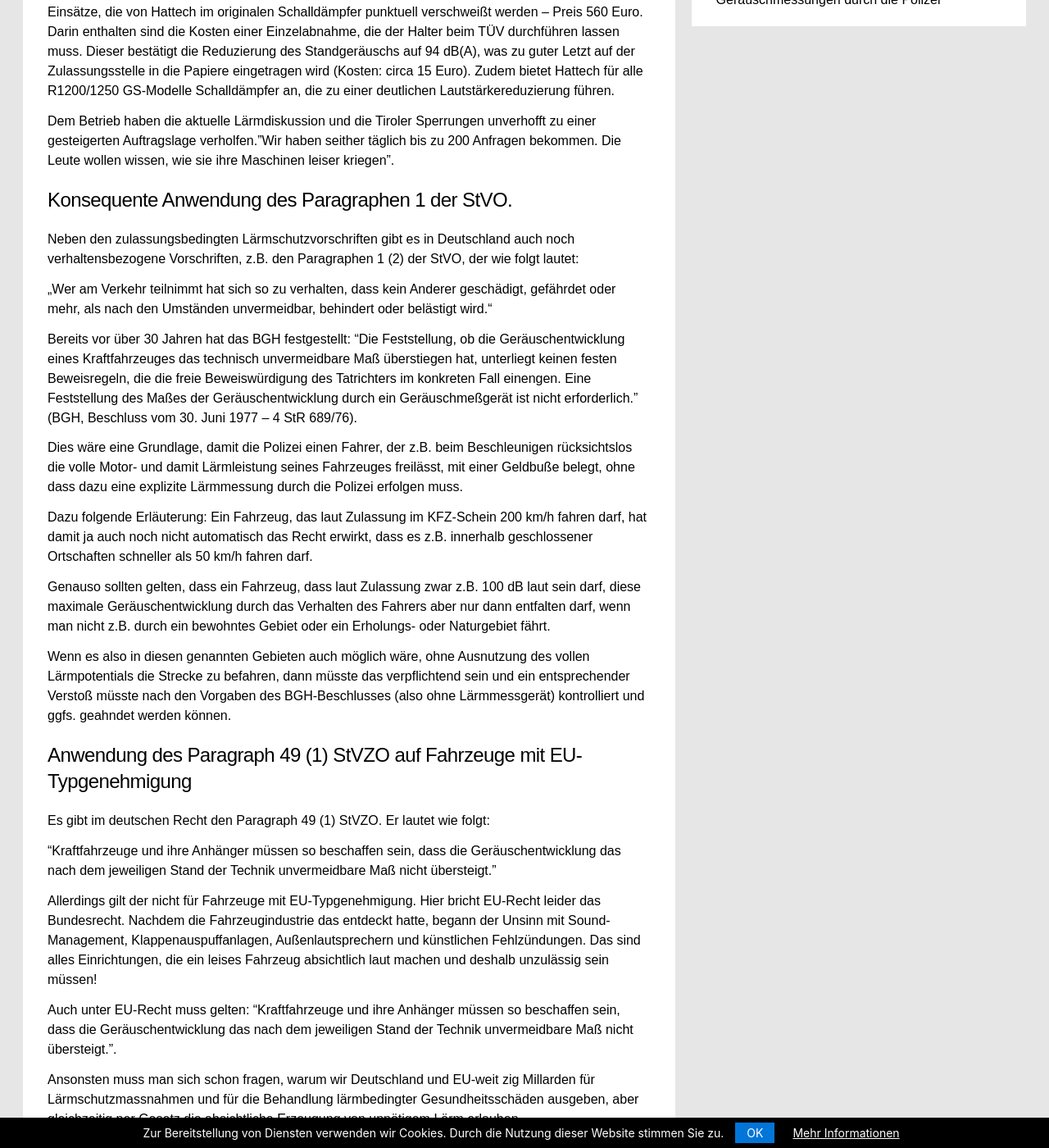
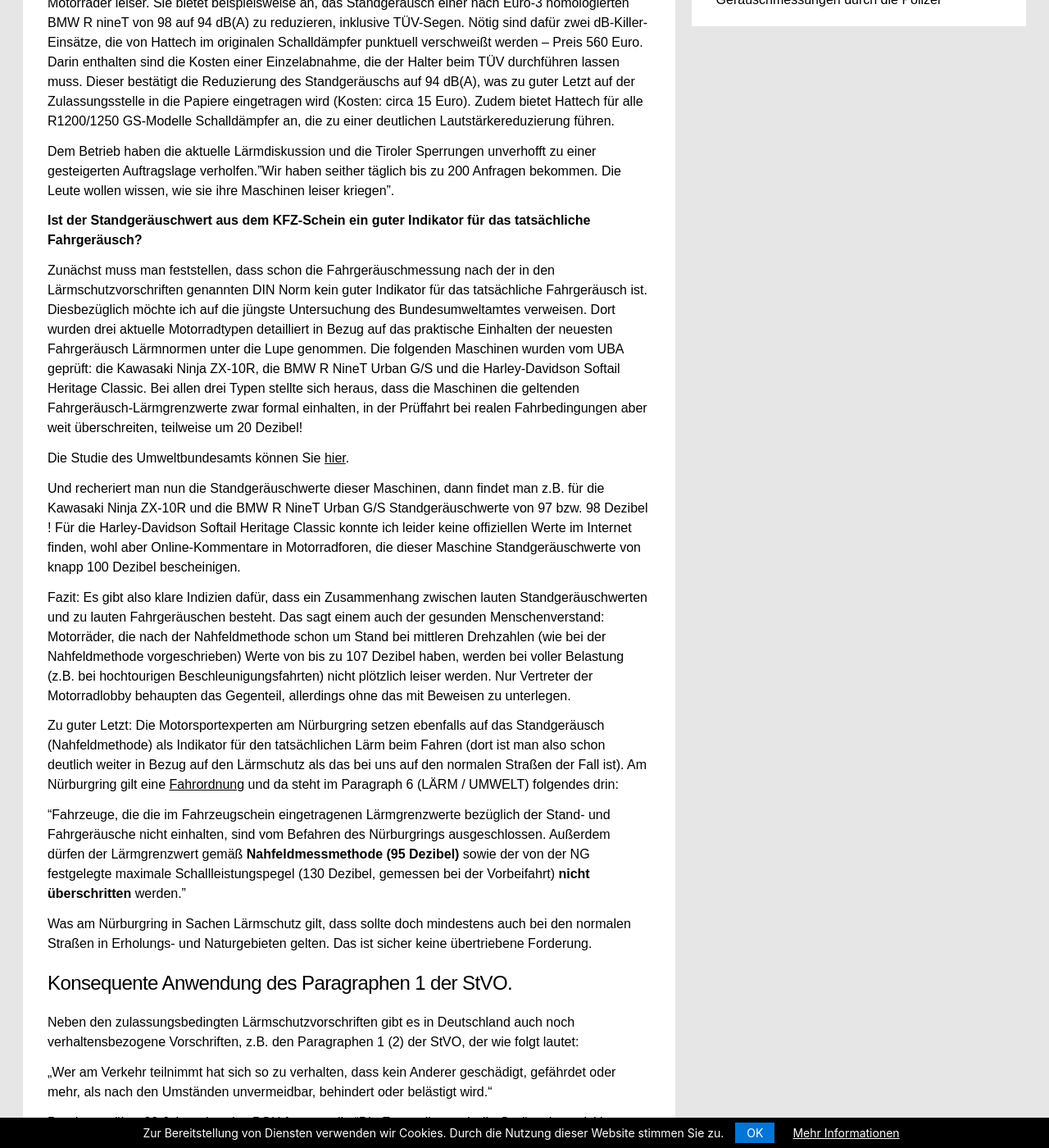
Before and after one commit to rettet-die-stille/rettet-die-stille.github.io, a Jekyll site: the page built from _posts/2020-08-03-was-gegen-motorradlaerm-helfen-wuerde-und-was-nicht.md, in a window 1280 px wide and 1400 px high, scrolled down 2507 px. Shown: the whole window at 82% size. Built offline with Jekyll 4.4.1, drawn with Linux system fonts in a browser that asks for light colours; some of the changed text lies outside the part shown.

Commit message:
Update 2020-08-03-was-gegen-motorradlaerm-helfen-wuerde-und-was-nicht.md

```diff
--- a/_posts/2020-08-03-was-gegen-motorradlaerm-helfen-wuerde-und-was-nicht.md
+++ b/_posts/2020-08-03-was-gegen-motorradlaerm-helfen-wuerde-und-was-nicht.md
@@ -41,6 +41,8 @@ Man würde festlegen, dass alle Fahrzeuge (übrigens Motorräder und Sportwagen
 * Die 80-90 % Biker, die heute schon leise fahren, werden diese Regelung gerne unterstützen. Ergo: die 10 bis 20% extralauten Radau-Fahrer stehen plötzlich alleine auf dem Feld.
 * Das Tiroler Modell wirkt zudem auch an den Straßen, an denen keine lautstärkebedingte Sperrung eingerichtet wird. Einfach deshalb, weil alle, die z.B. in Tirol fahren wollen, ihre Motorräder umrüsten und den neuen Wert eintragen lassen. Und ist das Motorrad einmal auf leiser umgebaut, dann ist es natürlich auf allen Straßen leiser. Und die Polizei kontrolliert die Einhaltung des neuen Lärmwerts anhand des geänderten Eintrags im Fahrzeugschein.
 
+**Man kann Fahrverbote nach dem Tiroler Modell legal umgehen**
+
  Im Internet wird seit Einführung des Tiroler Modells in Österreich jetzt nicht mehr nur beschrieben, wie Maschinen lauter gemacht werden können, sondern z.B.
  <span style="text-decoration: underline;">[in diesem Artikel der Motorradpresse](https://www.motorradonline.de/ratgeber/laermfahrverbot-oesterreich-tirol-betroffene-modelle/ ){:target="_blank"}</span> wird  erklärt, wie man Maschinen <b>leiser</b> bekommt,
 
@@ -49,6 +51,22 @@ Hinter dem Link findet man mit etwas Scrollen das nachfolgendes Zitat:
 "Die einschließlich Chef Hubert Sommer aus nur sechs Mitarbeitern bestehende Firma macht Motorräder leiser. Sie bietet beispielsweise an, das Standgeräusch einer nach Euro-3 homologierten BMW R nineT von 98 auf 94 dB(A) zu reduzieren, inklusive TÜV-Segen. Nötig sind dafür zwei dB-Killer-Einsätze, die von Hattech im originalen Schalldämpfer punktuell verschweißt werden – Preis 560 Euro. Darin enthalten sind die Kosten einer Einzelabnahme, die der Halter beim TÜV durchführen lassen muss. Dieser bestätigt die Reduzierung des Standgeräuschs auf 94 dB(A), was zu guter Letzt auf der Zulassungsstelle in die Papiere eingetragen wird (Kosten: circa 15 Euro). Zudem bietet Hattech für alle R1200/1250 GS-Modelle Schalldämpfer an, die zu einer deutlichen Lautstärkereduzierung führen.
 
 Dem Betrieb haben die aktuelle Lärmdiskussion und die Tiroler Sperrungen unverhofft zu einer gesteigerten Auftragslage verholfen."Wir haben seither täglich bis zu 200 Anfragen bekommen. Die Leute wollen wissen, wie sie ihre Maschinen leiser kriegen".
+
+**Ist der Standgeräuschwert aus dem KFZ-Schein ein guter Indikator für das tatsächliche Fahrgeräusch?**
+
+Zunächst muss man feststellen, dass schon die Fahrgeräuschmessung nach der in den Lärmschutzvorschriften genannten DIN Norm kein guter Indikator für das tatsächliche Fahrgeräusch ist. Diesbezüglich möchte ich auf die jüngste Untersuchung des Bundesumweltamtes verweisen. Dort wurden drei aktuelle Motorradtypen detailliert in Bezug auf das praktische Einhalten der neuesten Fahrgeräusch Lärmnormen unter die Lupe genommen. Die folgenden Maschinen wurden vom UBA geprüft: die Kawasaki Ninja ZX-10R, die BMW R NineT Urban G/S und die Harley-Davidson Softail Heritage Classic. Bei allen drei Typen stellte sich heraus, dass die Maschinen die geltenden Fahrgeräusch-Lärmgrenzwerte zwar formal einhalten, in der Prüffahrt bei realen Fahrbedingungen aber weit überschreiten, teilweise um 20 Dezibel!
+
+Die Studie des Umweltbundesamts können Sie <span style="text-decoration: underline;">[hier](https://www.umweltbundesamt.de/sites/default/files/medien/479/publikationen/texte_161-2020_ueberpruefung_der_geraeuschemissionen_von_motorraedern_im_realen_verkehr.pdf)</span>.
+
+Und recheriert man nun die Standgeräuschwerte dieser Maschinen, dann findet man z.B. für die Kawasaki Ninja ZX-10R und die BMW R NineT Urban G/S Standgeräuschwerte von 97 bzw. 98 Dezibel ! Für die Harley-Davidson Softail Heritage Classic konnte ich leider keine offiziellen Werte im Internet finden, wohl aber Online-Kommentare in Motorradforen, die dieser Maschine Standgeräuschwerte von knapp 100 Dezibel bescheinigen.
+
+Fazit: Es gibt also klare Indizien dafür, dass ein Zusammenhang zwischen lauten Standgeräuschwerten und zu lauten Fahrgeräuschen besteht. Das sagt einem auch der gesunden Menschenverstand: Motorräder, die nach der Nahfeldmethode schon um Stand bei mittleren Drehzahlen (wie bei der Nahfeldmethode vorgeschrieben) Werte von bis zu 107 Dezibel haben, werden bei voller Belastung (z.B. bei hochtourigen Beschleunigungsfahrten) nicht plötzlich leiser werden. Nur Vertreter der Motorradlobby behaupten das Gegenteil, allerdings ohne das mit Beweisen zu unterlegen.
+
+Zu guter Letzt: Die Motorsportexperten am Nürburgring setzen ebenfalls auf das Standgeräusch (Nahfeldmethode) als Indikator für den tatsächlichen Lärm beim Fahren (dort ist man also schon deutlich weiter in Bezug auf den Lärmschutz als das bei uns auf den normalen Straßen der Fall ist). Am Nürburgring gilt eine <span style="text-decoration: underline;">[Fahrordnung](http://www.nuerburgring.de/fileadmin/AGB/2015/cNG-Fahrordnung-Touristenfahrten.pdf){:target="_blank"}</span> und da steht im Paragraph 6 (LÄRM / UMWELT) folgendes drin:
+
+"Fahrzeuge, die die im Fahrzeugschein eingetragenen Lärmgrenzwerte bezüglich der Stand- und Fahrgeräusche nicht einhalten, sind vom Befahren des Nürburgrings ausgeschlossen. Außerdem dürfen der Lärmgrenzwert gemäß <b>Nahfeldmessmethode (95 Dezibel)</b> sowie der von der NG festgelegte maximale Schallleistungspegel (130 Dezibel, gemessen bei der Vorbeifahrt) <b>nicht überschritten</b> werden."
+
+Was am Nürburgring in Sachen Lärmschutz gilt, dass sollte doch mindestens auch bei den normalen Straßen in Erholungs- und Naturgebieten gelten. Das ist sicher keine übertriebene Forderung.
 
 ## Konsequente Anwendung des Paragraphen 1 der StVO.
 
```
